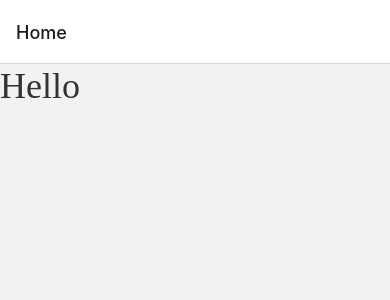
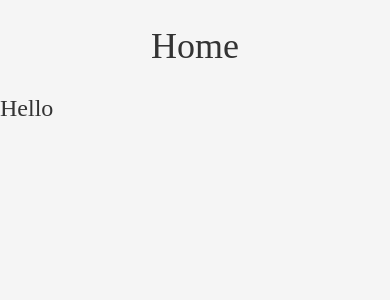
Before and after one commit to josecarvajal8/calendarApp, a React Native app: screen /Home in a window 390 px wide. Shown: the top 300 px of the page. Built offline with nearby package versions, Linux system fonts and the light colour scheme.

Commit message:
feat: adding base screen

```diff
--- /dev/null
+++ b/src/components/header/Header.tsx
@@ -0,0 +1,27 @@
+import React, {FC} from 'react';
+import {Pressable, Text, View} from 'react-native';
+import {TypoBase} from '../typography/TypoBase';
+import {styles} from './styles';
+
+interface IHeaderProps {
+  title: string;
+  leftAction?: () => void;
+}
+
+export const Header: FC<IHeaderProps> = ({title, leftAction}) => {
+  return (
+    <View style={styles.container}>
+      {leftAction ? (
+        <Pressable>
+          <Text>{'<'}</Text>
+        </Pressable>
+      ) : (
+        <View style={styles.emptyElement} />
+      )}
+      <TypoBase fontStyle="bold" size="display">
+        {title}
+      </TypoBase>
+      <View style={styles.emptyElement} />
+    </View>
+  );
+};
--- /dev/null
+++ b/src/components/header/styles.ts
@@ -0,0 +1,14 @@
+import {StyleSheet} from 'react-native';
+
+export const styles = StyleSheet.create({
+  container: {
+    paddingHorizontal: 16,
+    width: '100%',
+    alignItems: 'center',
+    justifyContent: 'space-around',
+  },
+  emptyElement: {
+    height: 24,
+    width: 24,
+  },
+});
--- /dev/null
+++ b/src/components/layout/BaseLayout.tsx
@@ -0,0 +1,21 @@
+import React, {FC} from 'react';
+import {SafeAreaView, StyleSheet, View} from 'react-native';
+import {Colors} from '../../config/colors';
+
+export const BaseLayout: FC<{children: React.ReactNode}> = ({children}) => {
+  return (
+    <SafeAreaView style={styles.root}>
+      <View style={styles.content}>{children}</View>
+    </SafeAreaView>
+  );
+};
+
+const styles = StyleSheet.create({
+  root: {
+    flex: 1,
+    backgroundColor: Colors.background,
+  },
+  content: {
+    flex: 1,
+  },
+});
--- a/src/navigation/Router.tsx
+++ b/src/navigation/Router.tsx
@@ -8,7 +8,11 @@ export const Router: FC = () => {
   return (
     <NavigationContainer>
       <Stack.Navigator>
-        <Stack.Screen name="Home" component={Home} />
+        <Stack.Screen
+          name="Home"
+          component={Home}
+          options={{headerShown: false}}
+        />
       </Stack.Navigator>
     </NavigationContainer>
   );
--- a/src/screens/Home.tsx
+++ b/src/screens/Home.tsx
@@ -1,11 +1,14 @@
 import React, {FC} from 'react';
 import {TypoBase} from '../components/typography/TypoBase';
+import {BaseLayout} from '../components/layout/BaseLayout';
+import {Header} from '../components/header/Header';
 export const Home: FC = () => {
   return (
-    <>
-      <TypoBase fontStyle="bold" size="display">
+    <BaseLayout>
+      <Header title="Home" />
+      <TypoBase fontStyle="bold" size="headline">
         {'Hello'}
       </TypoBase>
-    </>
+    </BaseLayout>
   );
 };
```
